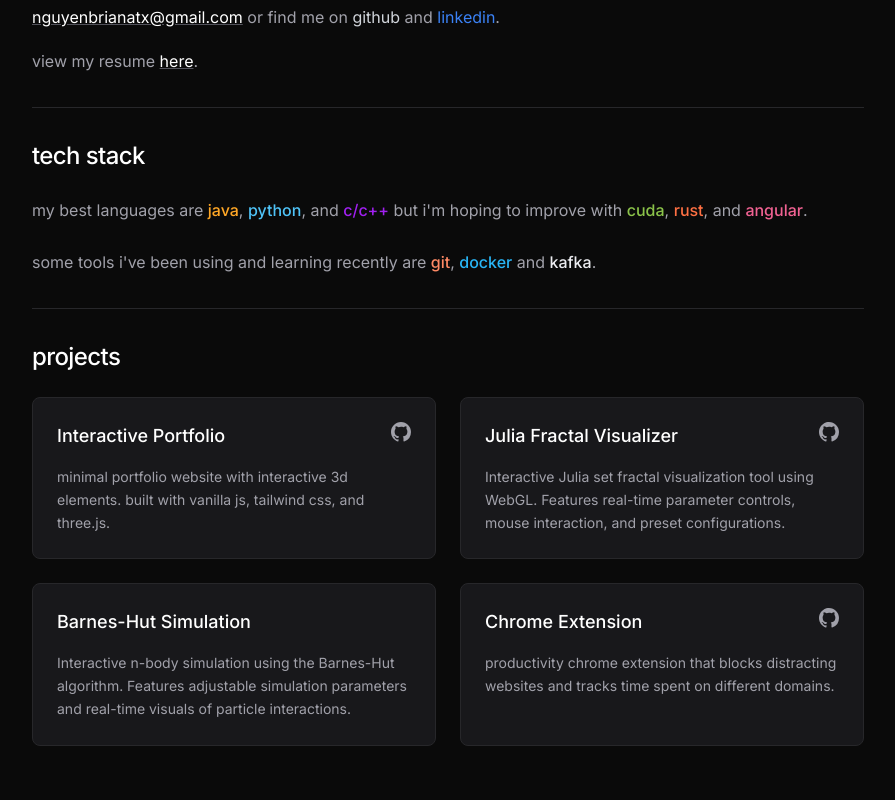
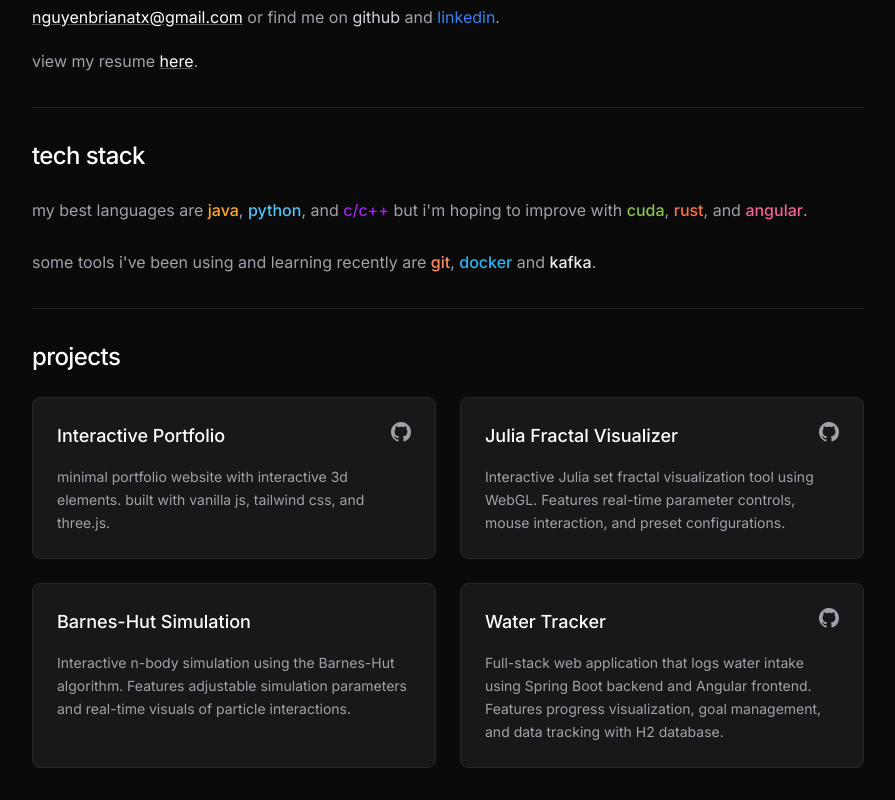
Before and after one commit to b-rine/b-rine.github.io, a website: page index.html in a window 1280 px wide. Shown: the part 1122-1922 px from the top of the page, without its empty margins (192-1087 px from the left). Before the commit the page ends 1900 px from the top, so only its background shows below. Drawn offline with nearby package versions, Linux system fonts and the light colour scheme.

Commit message:
add water tracker

```diff
--- a/index.html
+++ b/index.html
@@ -213,27 +213,27 @@
                         </div>
                     </div>
 
-                    <!-- Chrome Extension -->
+                    <!-- Water Tracker -->
                     <div class="group cursor-pointer"
-                        onclick="window.open('https://chrome.google.com/webstore/detail/your-extension-id', '_blank')">
+                        onclick="window.open('https://nguyenbrian.me/water-tracker/', '_blank')">
                         <div
                             class="bg-zinc-900 rounded-lg p-6 border border-zinc-800 hover:border-zinc-600 transition-all duration-200 h-full">
                             <div class="flex justify-between items-start mb-4">
                                 <h3
                                     class="text-lg font-medium text-white group-hover:text-zinc-300 transition-colors">
-                                    Chrome Extension</h3>
+                                    Water Tracker</h3>
                                 <svg class="w-5 h-5 text-zinc-400 hover:text-white transition-colors cursor-pointer"
                                     fill="currentColor" viewBox="0 0 20 20"
-                                    onclick="event.stopPropagation(); window.open('https://github.com/b-rine', '_blank')">
+                                    onclick="event.stopPropagation(); window.open('https://github.com/b-rine/water-tracker', '_blank')">
                                     <path fill-rule="evenodd"
                                         d="M10 0C4.477 0 0 4.484 0 10.017c0 4.425 2.865 8.18 6.839 9.504.5.092.682-.217.682-.483 0-.237-.008-.868-.013-1.703-2.782.605-3.369-1.343-3.369-1.343-.454-1.158-1.11-1.466-1.11-1.466-.908-.62.069-.608.069-.608 1.003.07 1.531 1.032 1.531 1.032.892 1.53 2.341 1.088 2.91.832.092-.647.35-1.088.636-1.338-2.22-.253-4.555-1.113-4.555-4.951 0-1.093.39-1.988 1.029-2.688-.103-.253-.446-1.272.098-2.65 0 0 .84-.27 2.75 1.026A9.564 9.564 0 0110 4.844c.85.004 1.705.115 2.504.337 1.909-1.296 2.747-1.027 2.747-1.027.546 1.379.203 2.398.1 2.651.64.7 1.028 1.595 1.028 2.688 0 3.848-2.339 4.695-4.566 4.942.359.31.678.921.678 1.856 0 1.338-.012 2.419-.012 2.747 0 .268.18.58.688.482A10.019 10.019 0 0020 10.017C20 4.484 15.522 0 10 0z"
                                         clip-rule="evenodd"></path>
                                 </svg>
                             </div>
                             <p class="text-sm leading-relaxed text-zinc-400">
-                                productivity chrome extension that blocks
-                                distracting websites and tracks time spent on
-                                different domains.</p>
+                                Full-stack web application that logs water intake using Spring Boot
+                                backend and Angular frontend. Features progress visualization,
+                                goal management, and data tracking with H2 database.</p>
                         </div>
                     </div>
                 </div>
```
